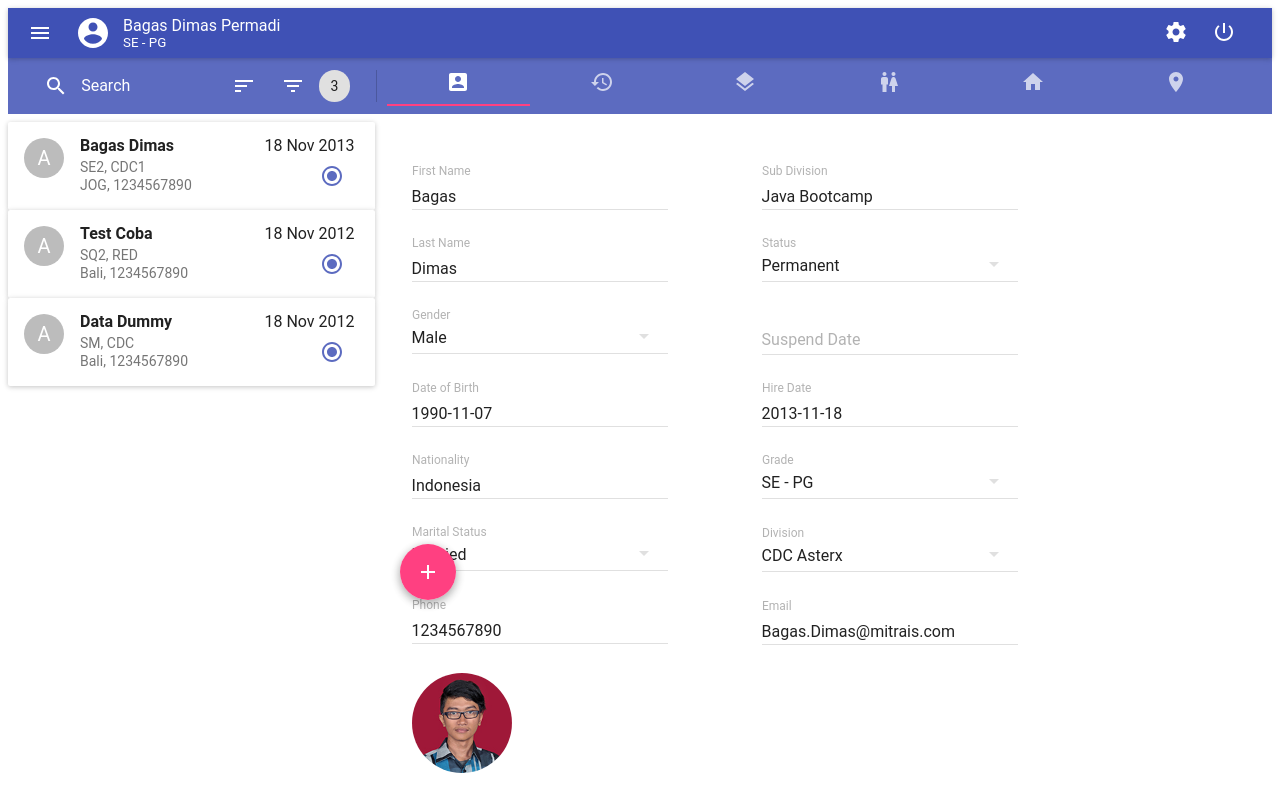
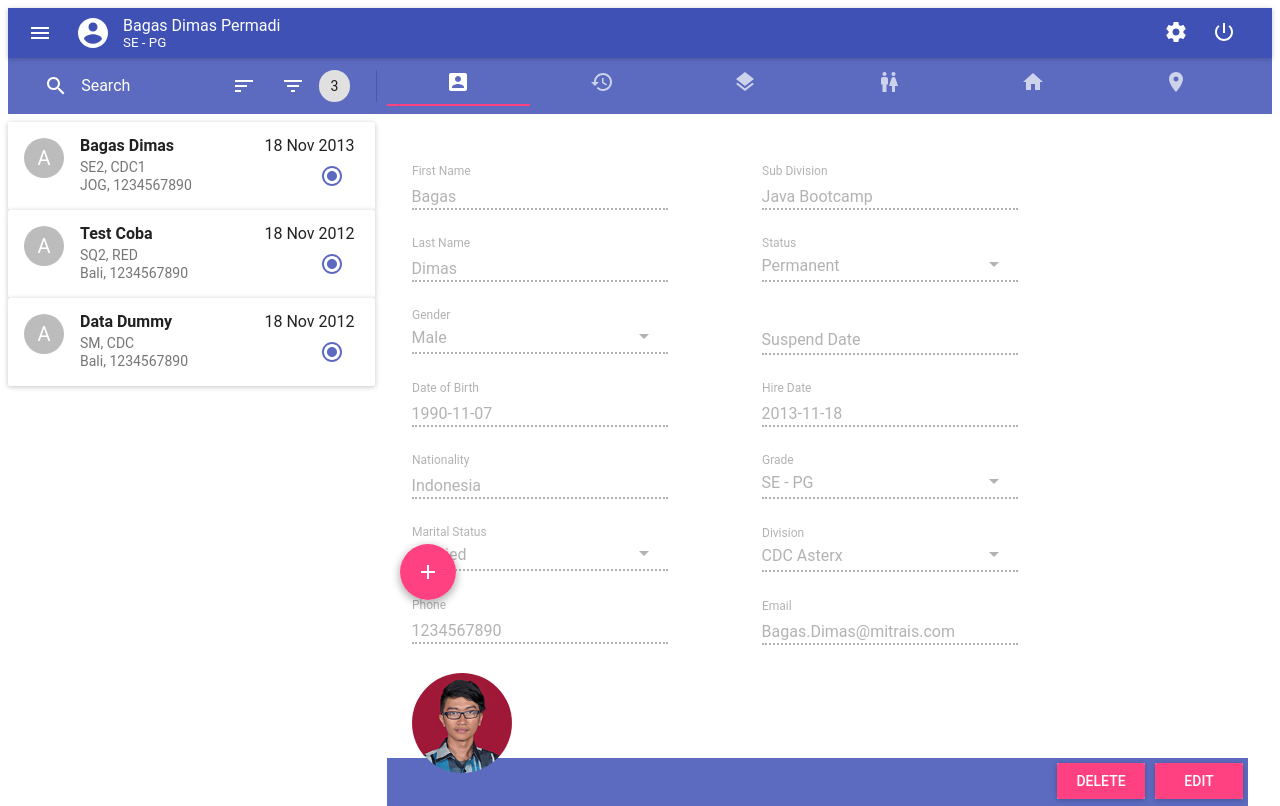
Before and after one commit to BagasAjah/rms-react-material-ui, a React app: page / in a window 1280 px wide. Built offline with nearby package versions, Linux system fonts and the light colour scheme; what react-tap-event-plugin would draw is missing.

Commit message:
provide add datachanged function for each employee detail form

```diff
--- a/app/component/employee/EmployeeTab.js
+++ b/app/component/employee/EmployeeTab.js
@@ -1,4 +1,5 @@
 import React, {Component} from 'react';
+import update from 'react-addons-update';
 import {Tabs, Tab} from 'material-ui/Tabs';
 import {ToolbarGroup} from 'material-ui/Toolbar';
 
@@ -7,6 +8,7 @@ import ActionHistory from 'material-ui/svg-icons/action/history';
 import ActionHome from 'material-ui/svg-icons/action/home';
 import CommunicationLocationOn from 'material-ui/svg-icons/communication/location-on';
 import MapsLayers from 'material-ui/svg-icons/maps/layers';
+import RaisedButton from 'material-ui/RaisedButton';
 import NotificationWc from 'material-ui/svg-icons/notification/wc';
 
 import EmployeeTabDetails from "./EmployeeTabDetails"
@@ -15,14 +17,43 @@ class EmployeeTab extends Component {
 
     constructor(props) {
         super(props);
+
+        this.state = {
+            viewMode: true,
+            employee: this.props.currentEmployee
+        };
+        this.editButtonClick = this.editButtonClick.bind(this);
+        this.cancelButtonClick = this.cancelButtonClick.bind(this);
+        this.setSavedEmployee = this.setSavedEmployee.bind(this);
+    }
+
+    componentWillReceiveProps(nextProps) {
+        this.setState({employee: nextProps.currentEmployee});
+    }
+
+    editButtonClick(){
+        this.setState({viewMode: false});
+        this.setSavedEmployee(this.props.currentEmployee);
+    }
+
+    cancelButtonClick(){
+        this.setState({viewMode: true});
+        this.setSavedEmployee({});
+    }
+
+    setSavedEmployee(employee){
+        this.setState({employee: employee});
     }
 
     render() {
         return (
-                <Tabs
-                    className="menu-tab">
+            <div className="menu-tab">
+                <Tabs>
                     <Tab icon={<ActionAccountBox />} value="details">
-                            <EmployeeTabDetails currentEmployee={this.props.currentEmployee}/>
+                        <EmployeeTabDetails
+                            viewMode={this.state.viewMode}
+                            currentEmployee={this.state.employee}
+                            setSavedEmployee={this.setSavedEmployee.bind(this)}/>
                     </Tab>
                     <Tab icon={<ActionHistory />} value="history">
                         {this.props.children}
@@ -54,7 +85,38 @@ class EmployeeTab extends Component {
                             Test location
                         </div>
                     </Tab>
+
                 </Tabs>
+                <div className="footer-content">
+                    { (this.state.viewMode) ? (
+                        <div>
+                            <RaisedButton
+                                label={"Edit"}
+                                secondary={true}
+                                className="footer-button"
+                                onClick={this.editButtonClick}
+                            />
+                            <RaisedButton
+                                label={"Delete"}
+                                secondary={true}
+                                className="footer-button"
+                            />
+
+                        </div> ):(
+                        <div>
+                            <RaisedButton
+                                label={"Save"}
+                                secondary={true}
+                                className="footer-button"
+                            />
+                            <RaisedButton
+                                label={"Cancel"}
+                                className="footer-button"
+                                onClick={this.cancelButtonClick}
+                            />
+                        </div> )}
+                </div>
+            </div>
         )
     }
 }
--- a/app/component/employee/EmployeeTabDetails.js
+++ b/app/component/employee/EmployeeTabDetails.js
@@ -1,4 +1,5 @@
 import React, {Component} from 'react';
+import update from 'react-addons-update';
 
 import Avatar from 'material-ui/Avatar';
 import DatePicker from 'material-ui/DatePicker';
@@ -21,11 +22,100 @@ class EmployeeTabDetails extends Component {
             lookupGrade : lookupData.grade,
             lookupDivision : lookupData.division
         }
+        this.handleFirstNameChange = this.handleFirstNameChange.bind(this);
+        this.handleLastNameChange = this.handleLastNameChange.bind(this);
         this.handleGenderChange = this.handleGenderChange.bind(this);
+        this.handleDobChange = this.handleDobChange.bind(this);
+        this.handleNationalityChange = this.handleNationalityChange.bind(this);
+        this.handleMaritalStatusChange = this.handleMaritalStatusChange.bind(this);
+        this.handlePhoneChange = this.handlePhoneChange.bind(this);
+        this.handleSubDivisionChange = this.handleSubDivisionChange.bind(this);
+        this.handleStatusChange = this.handleStatusChange.bind(this);
+        this.handleSuspendDateChange = this.handleSuspendDateChange.bind(this);
+        this.handleHireDateChange = this.handleHireDateChange.bind(this);
+        this.handleGradeChange = this.handleGradeChange.bind(this);
+        this.handleDivisionChange = this.handleDivisionChange.bind(this);
+        this.handleEmailChange = this.handleEmailChange.bind(this);
+        this.setSavedEmployee = this.setSavedEmployee.bind(this);
+    }
+
+    shouldComponentUpdate(nextProps, nextState){
+       return nextProps.viewMode !== nextState.viewMode;
+       // and compare any props that might cause an update
+    }
+
+    handleFirstNameChange(){
+        var employee = update(this.props.currentEmployee, {'firstName': {$set: this.firstNameInput.input.value}});
+        this.setSavedEmployee(employee);
+    }
+
+    handleLastNameChange(){
+        var employee = update(this.props.currentEmployee, {'lastName': {$set: this.lastNameInput.input.value}});
+        this.setSavedEmployee(employee);
     }
 
     handleGenderChange(event, index, value){
-        return  this.setState({value});
+        var employee = update(this.props.currentEmployee, {'gender': {$set: value}});
+        this.setSavedEmployee(employee);
+    }
+
+    handleDobChange(e, value){
+        var employee = update(this.props.currentEmployee, {'dob': {$set: value}});
+        this.setSavedEmployee(employee);
+    }
+
+    handleNationalityChange(){
+        var employee = update(this.props.currentEmployee, {'nationality': {$set: this.nationalityInput.input.value}});
+        this.setSavedEmployee(employee);
+    }
+
+    handleMaritalStatusChange(e, index, value){
+        var employee = update(this.props.currentEmployee, {'maritalStatus': {$set: value}});
+        this.setSavedEmployee(employee);
+    }
+
+    handlePhoneChange(){
+        var employee = update(this.props.currentEmployee, {'phone': {$set: this.phoneInput.input.value}});
+        this.setSavedEmployee(employee);
+    }
+
+    handleSubDivisionChange(){
+        var employee = update(this.props.currentEmployee, {'subDivision': {$set: this.subDivisionInput.input.value}});
+        this.setSavedEmployee(employee);
+    }
+
+    handleStatusChange(e, index, value){
+        var employee = update(this.props.currentEmployee, {'status': {$set: value}});
+        this.setSavedEmployee(employee);
+    }
+
+    handleSuspendDateChange(e, value){
+        var employee = update(this.props.currentEmployee, {'suspendDate': {$set: value}});
+        this.setSavedEmployee(employee);
+    }
+
+    handleHireDateChange(e, value){
+        var employee = update(this.props.currentEmployee, {'hireDate': {$set: value}});
+        this.setSavedEmployee(employee);
+    }
+
+    handleGradeChange(e, index, value){
+        var employee = update(this.props.currentEmployee, {'grade': {$set: value}});
+        this.setSavedEmployee(employee);
+    }
+
+    handleDivisionChange(e, index, value){
+        var employee = update(this.props.currentEmployee, {'division': {$set: value}});
+        this.setSavedEmployee(employee);
+    }
+
+    handleEmailChange(){
+        var employee = update(this.props.currentEmployee, {'email': {$set: this.emailInput.input.value}});
+        this.setSavedEmployee(employee);
+    }
+
+    setSavedEmployee(employee){
+        this.props.setSavedEmployee(employee);
     }
 
     render(){
@@ -50,68 +140,103 @@ class EmployeeTabDetails extends Component {
                 <input type="hidden" id="employeeId"/>
                 <TextField
                     floatingLabelText="First Name"
+                    ref={(input) => this.firstNameInput = input}
+                    onChange={this.handleFirstNameChange}
                     value={this.props.currentEmployee.firstName}
+                    disabled={this.props.viewMode}
                 /><br />
                 <TextField
                     floatingLabelText="Last Name"
+                    ref={(input) => this.lastNameInput = input}
+                    onChange={this.handleLastNameChange}
                     value={this.props.currentEmployee.lastName}
+                    disabled={this.props.viewMode}
                 /><br />
                 <SelectField
                     floatingLabelText="Gender"
                     value={this.props.currentEmployee.gender}
-                    onChange={this.handleGenderChange}>
+                    onChange={(e, i, value) => this.handleGenderChange(e, i, value)}
+                    disabled={this.props.viewMode}>
                     {lookupGenderMenuItem}
                 </SelectField><br />
                 <DatePicker
                     floatingLabelText="Date of Birth"
                     value={this.props.currentEmployee.dob}
+                    onChange={(e, value) => this.handleDobChange(e, value)}
                     autoOk={true}
+                    disabled={this.props.viewMode}
                 />
                 <TextField
                     floatingLabelText="Nationality"
+                    ref={(input) => this.nationalityInput = input}
                     value={this.props.currentEmployee.nationality}
+                    onChange={this.handleNationalityChange}
+                    disabled={this.props.viewMode}
                 /><br />
                 <SelectField
                     floatingLabelText="Marital Status"
-                    value={this.props.currentEmployee.maritalStatus}>
+                    value={this.props.currentEmployee.maritalStatus}
+                    onChange={(e, i, value) => this.handleMaritalStatusChange(e, i, value)}
+                    disabled={this.props.viewMode}>
                     {lookupMaritalStatusMenuItem}
                 </SelectField><br />
                 <TextField
                     floatingLabelText="Phone"
+                    ref={(input) => this.phoneInput = input}
                     value={this.props.currentEmployee.phone}
+                    onChange={this.handlePhoneChange}
+                    disabled={this.props.viewMode}
                 /><br />
             </div>
             <div className="content">
                 <TextField
                     floatingLabelText="Sub Division"
+                    ref={(input) => this.subDivisionInput = input}
                     value={this.props.currentEmployee.subDivision}
+                    onChange={this.handleSubDivisionChange}
+                    disabled={this.props.viewMode}
                 /><br />
                 <SelectField
                     floatingLabelText="Status"
-                    value={this.props.currentEmployee.status}>
+                    value={this.props.currentEmployee.status}
+                    onChange={(e,i, value) => this.handleStatusChange(e, i, value)}
+                    disabled={this.props.viewMode}>
                     {lookupStatusMenuItem}
                 </SelectField><br />
                 <DatePicker
                     floatingLabelText="Suspend Date"
                     value={this.props.currentEmployee.suspendDate}
+                    onChange={(e, value) => this.handleSuspendDateChange(e, value)}
+                    autoOk={true}
+                    disabled={this.props.viewMode}
                 />
                 <DatePicker
                     floatingLabelText="Hire Date"
                     value={this.props.currentEmployee.hireDate}
+                    onChange={(e, value) => this.handleHireDateChange(e, value)}
+                    autoOk={true}
+                    disabled={this.props.viewMode}
                 />
                 <SelectField
                     floatingLabelText="Grade"
-                    value={this.props.currentEmployee.grade}>
+                    value={this.props.currentEmployee.grade}
+                    onChange={(e, i, value) => this.handleGradeChange(e, i, value)}
+                    disabled={this.props.viewMode}>
                     {lookupGradeMenuItem}
                 </SelectField><br />
                 <SelectField
                     floatingLabelText="Division"
-                    value={this.props.currentEmployee.division}>
+                    value={this.props.currentEmployee.division}
+                    onChange={(e, i, value) => this.handleDivisionChange(e, i, value)}
+                    disabled={this.props.viewMode}>
                     {lookupDivisionMenuItem}
                 </SelectField><br />
                 <TextField
                     floatingLabelText="Email"
+                    ref={(input) => this.emailInput = input}
                     value={this.props.currentEmployee.email}
+                    onChange={this.handleEmailChange}
+                    disabled={this.props.viewMode}
                 /><br />
             </div>
             <div className="content">
--- a/app/component/employee/EmployeeToolbar.js
+++ b/app/component/employee/EmployeeToolbar.js
@@ -22,7 +22,8 @@ class EmployeeToolbar extends Component {
             <EmployeeSearch
                 employees={this.props.employees}
                 setFilteringProps={this.props.setFilteringProps.bind(this)}/>
-            <EmployeeTab currentEmployee={this.props.currentEmployee}/>
+            <EmployeeTab
+                currentEmployee={this.props.currentEmployee}/>
           </Toolbar>
         </MuiThemeProvider>
     );
--- a/package.json
+++ b/package.json
@@ -21,6 +21,7 @@
     "material-ui": "^0.16.6",
     "moment": "^2.17.1",
     "react": "^15.0.0",
+    "react-addons-update": "^15.4.2",
     "react-dom": "^15.0.0",
     "react-search-input": "^0.10.4",
     "react-tap-event-plugin": "^2.0.1"
```
Lines whose indentation alone changed are shown as unchanged.
